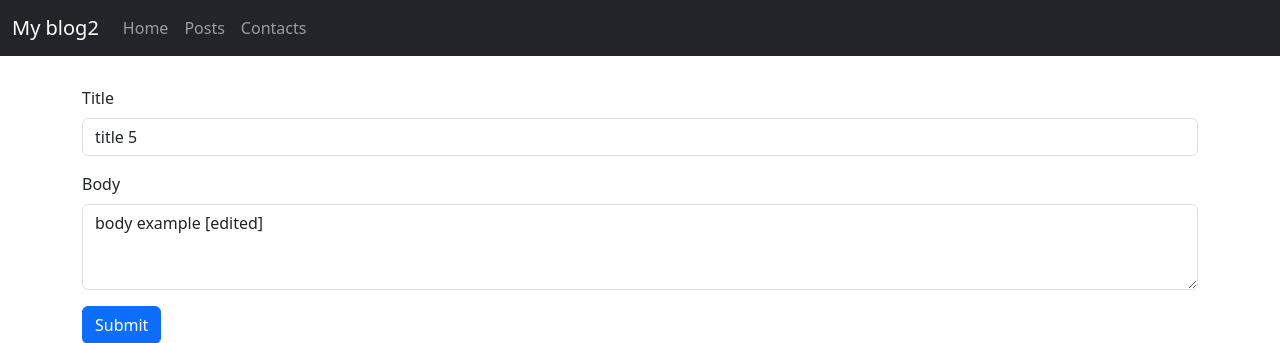
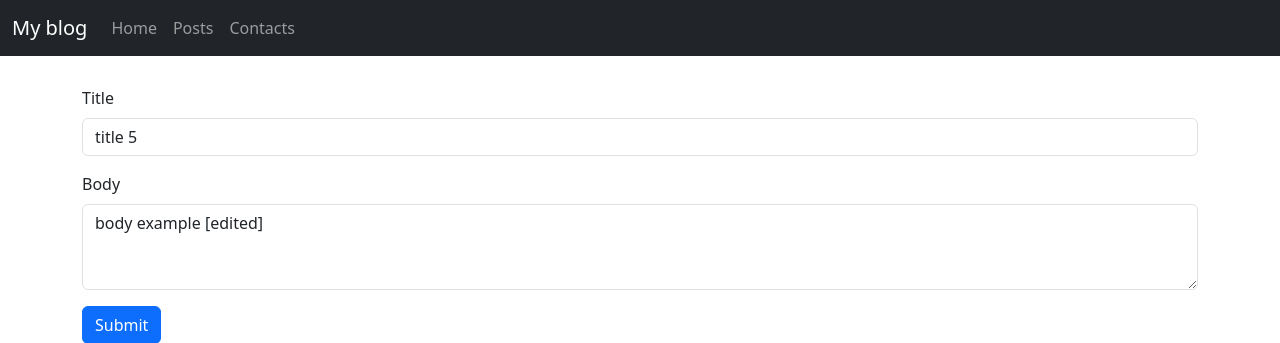
Before and after one commit to Poxidq/django-test, a Django app: page /posts/1/ in a window 1280 px wide. Shown: the top 343 px of the page. Run offline with Django 5.2, Linux system fonts and the light colour scheme; data comes from the database, SQL or seed files in the repository.

Commit message:
fixed header name

```diff
--- a/blog/pages/templates/pages/home.html
+++ b/blog/pages/templates/pages/home.html
@@ -1,5 +1,7 @@
 {% extends "pages/base.html" %} {% load static %} {% block title %} Home
-{%endblock title %} {% block content%}
+{%endblock title %}
+
+{% block content%}
 
 <div class="tenor_gif">
   <div
@@ -15,6 +17,6 @@
       async
       src="https://tenor.com/embed.js"
     ></script>
-    {% endblock content %}
   </div>
 </div>
+{% endblock content %}
--- a/blog/posts/templates/posts/base.html
+++ b/blog/posts/templates/posts/base.html
@@ -17,7 +17,7 @@
 <body>
     <nav class="blog_navbar navbar navbar-expand-lg bg-dark" data-bs-theme="dark">
         <div class="container-fluid">
-            <a class="navbar-brand" href="/">My blog2</a>
+            <a class="navbar-brand" href="/">My blog</a>
             <button class="navbar-toggler" type="button" data-bs-toggle="collapse" data-bs-target="#navbarNav"
                 aria-controls="navbarNav" aria-expanded="false" aria-label="Toggle navigation">
                 <span class="navbar-toggler-icon"></span>
```
